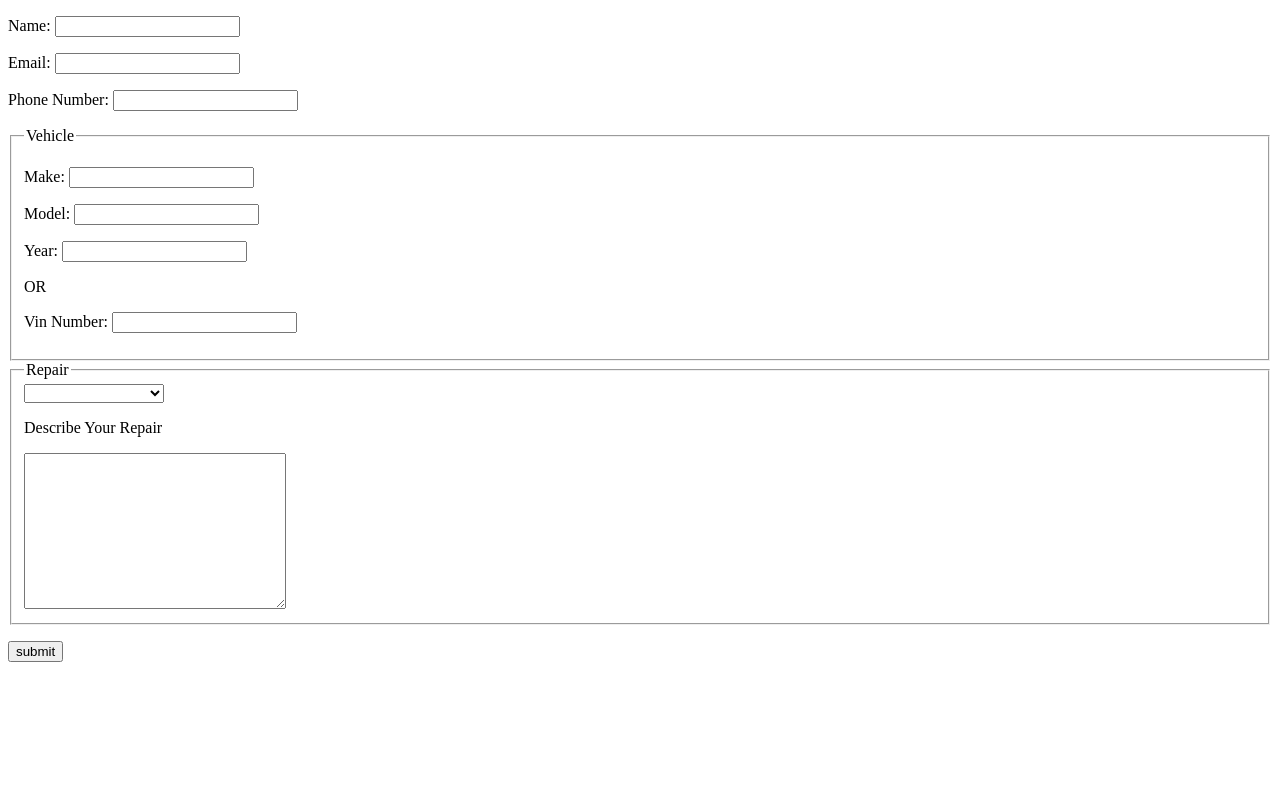
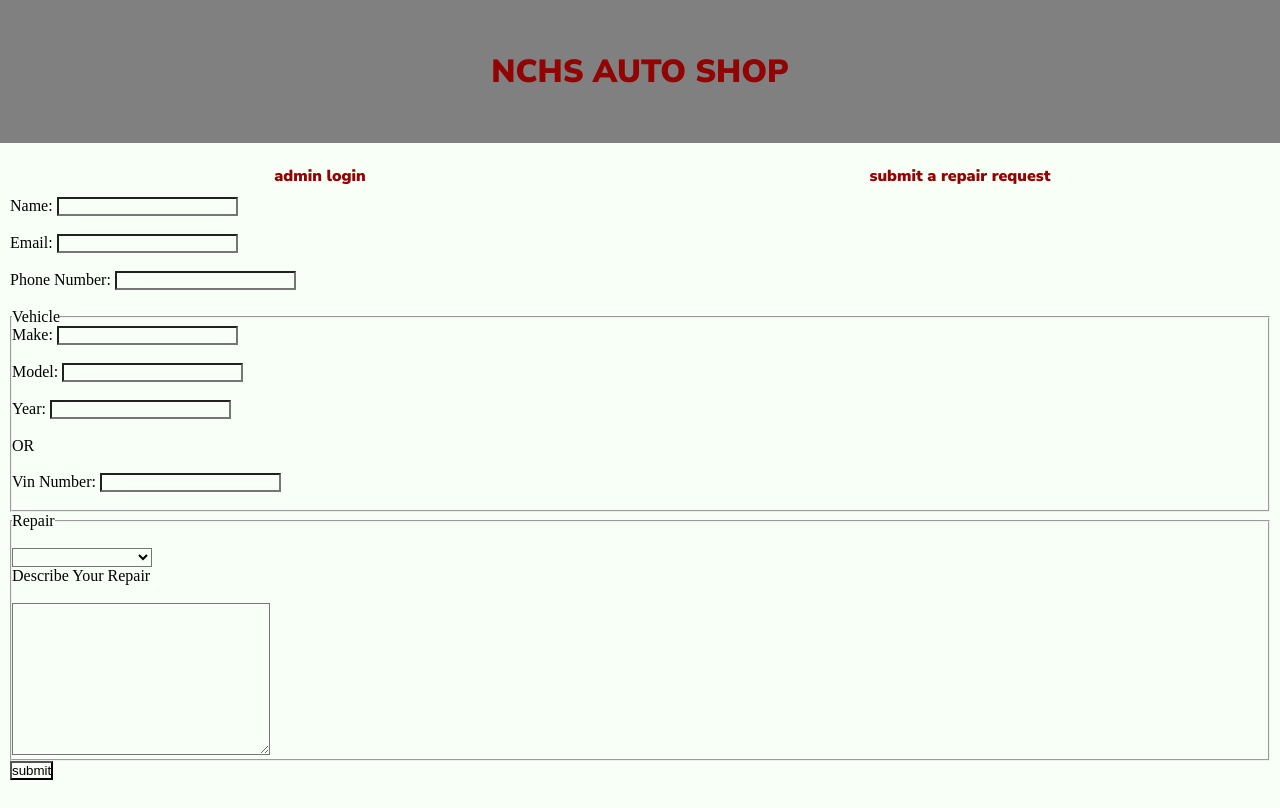
Before and after one commit to kevinthayes/MSHP2, a Flask app: page /result in a window 1280 px wide. Before the commit the page ends 662 px from the top, so only its background shows below. Run offline with Flask 2, Linux system fonts and the light colour scheme.

Commit message:
added headers to other pages, login.html still funky, DO NOT MERGE

```diff
--- a/app/static/stylesheet.css
+++ b/app/static/stylesheet.css
@@ -1,5 +1,5 @@
 /* Css Document */
-body {
+.body {
     font-family: 'Nunito Sans', sans-serif;
     margin: 0px;
 }
@@ -12,8 +12,6 @@ body {
     padding-top: 50px;
     margin: 0px;;
 }
-
-
 
 .row {
   display: flex;
@@ -160,3 +158,7 @@ form {
   color: #FCBA04; /* earwax - not really sure when this is used */
   border-color: #FCBA04;
 }
+
+.space {
+    margin: 10px;
+}
--- a/app/templates/index.html
+++ b/app/templates/index.html
@@ -12,7 +12,7 @@
 
 	</head>
 
-	<body>
+	<body class = "body">
 		<h1 class = "title">NCHS AUTO SHOP</h1><br>
 		<div class = "row">
 			<div class = "column"><a href="{{ url_for('index.adminConsole') }}">admin login</a><br></div>
--- a/app/templates/login.html
+++ b/app/templates/login.html
@@ -3,33 +3,43 @@
 <head>
     <meta charset="UTF-8">
     <title>Repair Submission Form</title>
+    <link rel="stylesheet" href="static/stylesheet.css">
+    <link href="https://fonts.googleapis.com/css?family=Nunito+Sans:900" rel="stylesheet">
 </head>
 <body>
+    <div class = "body">
+        <h1 class = "title">NCHS AUTO SHOP</h1><br>
+		<div class = "row">
+			<div class = "column"><a href="{{ url_for('index.adminConsole') }}">admin login</a><br></div>
+			<div class = "column"><a href="{{ url_for('index.login') }}">submit a repair request</a></div>
+		</div>
+    </div>
+    <div class = "space">
     <form action = "http://localhost:5000/result" method = "POST" >
-        <p>Name: <input type = "text" name = "customerName" /> <p>
-        <p>Email: <input type = "text" name = "customerEmail" /> </p>
-        <p>Phone Number: <input type = "text" name = "customerPhoneNum" /> </p>
+        <p>Name: <input type = "text" name = "customerName" /> <p> <br>
+        <p>Email: <input type = "text" name = "customerEmail" /> </p><br>
+        <p>Phone Number: <input type = "text" name = "customerPhoneNum" /> </p><br>
 	<fieldset>
             <legend>Vehicle</legend>
-            <p>Make: <input type = "text" name = "make" /></p>
-            <p>Model: <input type = "text" name = "model" /> </p>
-            <p>Year: <input type = "text" name = "year" /> </p>
-            <p>OR</p>
-            <p>Vin Number: <input type = "text" name = "vin" /> </p>
+            <p>Make: <input type = "text" name = "      make" /></p><br>
+            <p>Model: <input type = "text" name = "     model" /> </p><br>
+            <p>Year: <input type = "text" name = "      year" /> </p><br>
+            <p>     OR</p><br>
+            <p>Vin Number: <input type = "text" name = "       vin" /> </p><br>
         </fieldset>
 	<fieldset>
-            <legend>Repair</legend>
-            <select name  ="repairType">
+            <legend>Repair</legend><br>
+            <select name  ="repairType"><br>
 		    <option> </option>
-		    <option value = "oilchange">Oil Change</option>
-		    <option value = "brakes"> Brake Replacement</option>
-		    <option value = "other"> Other</option>
+		    <option value = "oilchange">Oil Change</option><br>
+		    <option value = "brakes"> Brake Replacement</option><br>
+		    <option value = "other"> Other</option><br>
             </select>
-            <p>Describe Your Repair</p>
+            <p>Describe Your Repair</p><br>
 	    <textarea name = "repairDescription" rows="10" cols="30">
             </textarea>
         </fieldset>
-        <p><input type = "submit" value = "submit"></p>
+        <p><input type = "submit" value = "submit"></p><br>
     </form>
     <!--
     {% with errorMessages = get_flashed_messages() %}
@@ -42,5 +52,6 @@
 	{% endif %}
     {% endwith %}
     -->
+    </div>
 </body>
 </html>
```
Also changed, not shown: app/templates/console.html (+6 -1 lines).
